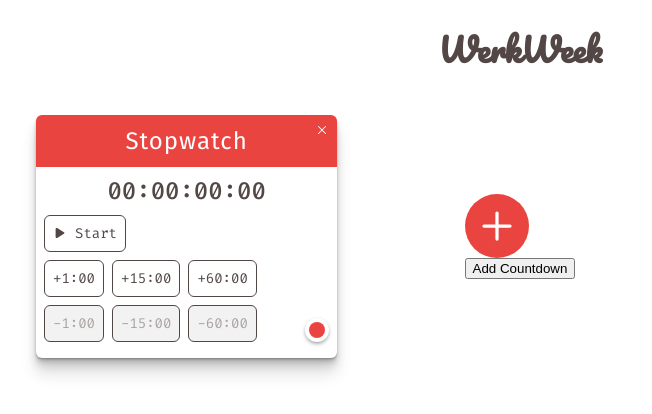
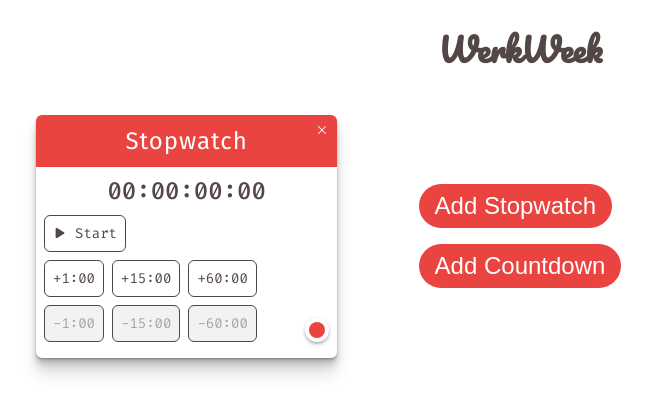
Before and after one commit to nspenner/werkweek, a React (Create React App) app: page / in a window 1280 px wide. Shown: the top 414 px of the page, without its empty margins (120-772 px from the left). Built offline with nearby package versions, Linux system fonts and the light colour scheme.

Commit message:
Consistent add button styling

```diff
--- a/src/App.css
+++ b/src/App.css
@@ -207,17 +207,17 @@
 }
 
 .AddButton {
-  width: 4rem;
-  height: 4rem;
+  padding: 0.5rem 1rem;
   background-color: rgb(234, 68, 64);
-  border-radius: 4rem;
+  border-radius: 2rem;
   display: flex;
   justify-content: center;
   align-items: center;
   cursor: pointer;
   border: none;
-  font-size: 4rem;
+  font-size: 1.5rem;
   color: white;
+  margin: 1rem;
 }
 
 .AddButton:hover {
--- a/src/components/AddButton.jsx
+++ b/src/components/AddButton.jsx
@@ -9,25 +9,12 @@
           onClick={() => this.props.addWidget("stopwatch")}
           className="AddButton"
         >
-          <svg
-            width="1em"
-            height="1em"
-            viewBox="0 0 16 16"
-            className="bi bi-plus"
-            fill="currentColor"
-            xmlns="http://www.w3.org/2000/svg"
-          >
-            <path
-              fillRule="evenodd"
-              d="M8 3.5a.5.5 0 0 1 .5.5v4a.5.5 0 0 1-.5.5H4a.5.5 0 0 1 0-1h3.5V4a.5.5 0 0 1 .5-.5z"
-            />
-            <path
-              fillRule="evenodd"
-              d="M7.5 8a.5.5 0 0 1 .5-.5h4a.5.5 0 0 1 0 1H8.5V12a.5.5 0 0 1-1 0V8z"
-            />
-          </svg>
+          Add Stopwatch
         </button>
-        <button onClick={() => this.props.addWidget("countdown")}>
+        <button
+          onClick={() => this.props.addWidget("countdown")}
+          className="AddButton"
+        >
           Add Countdown
         </button>
       </div>
```
